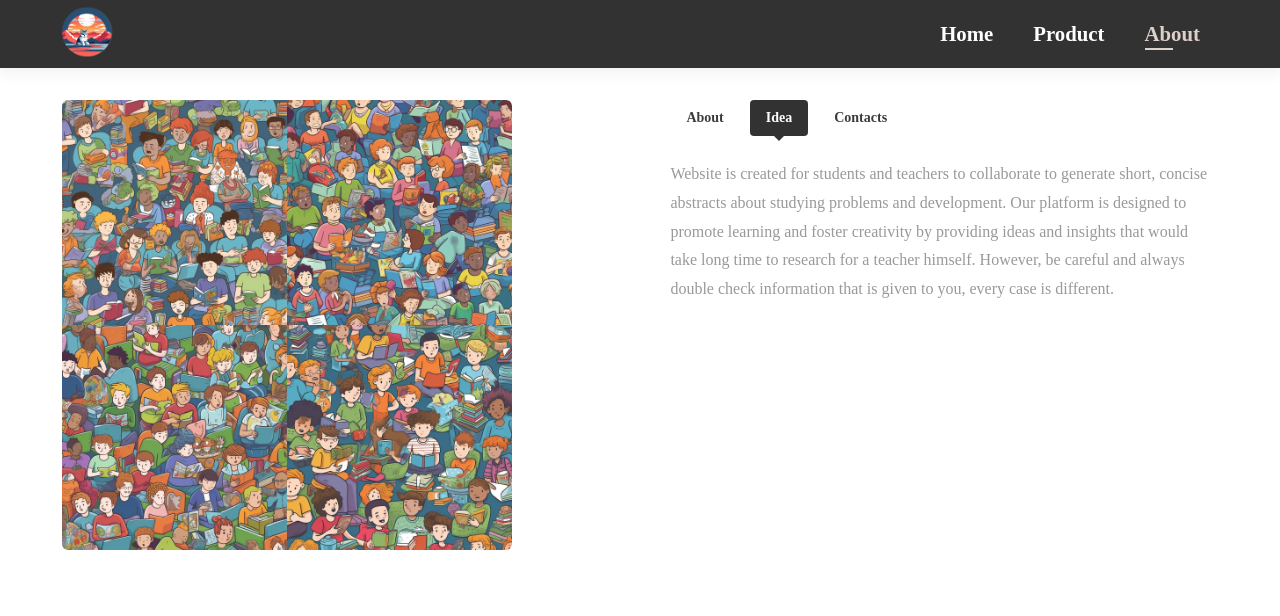
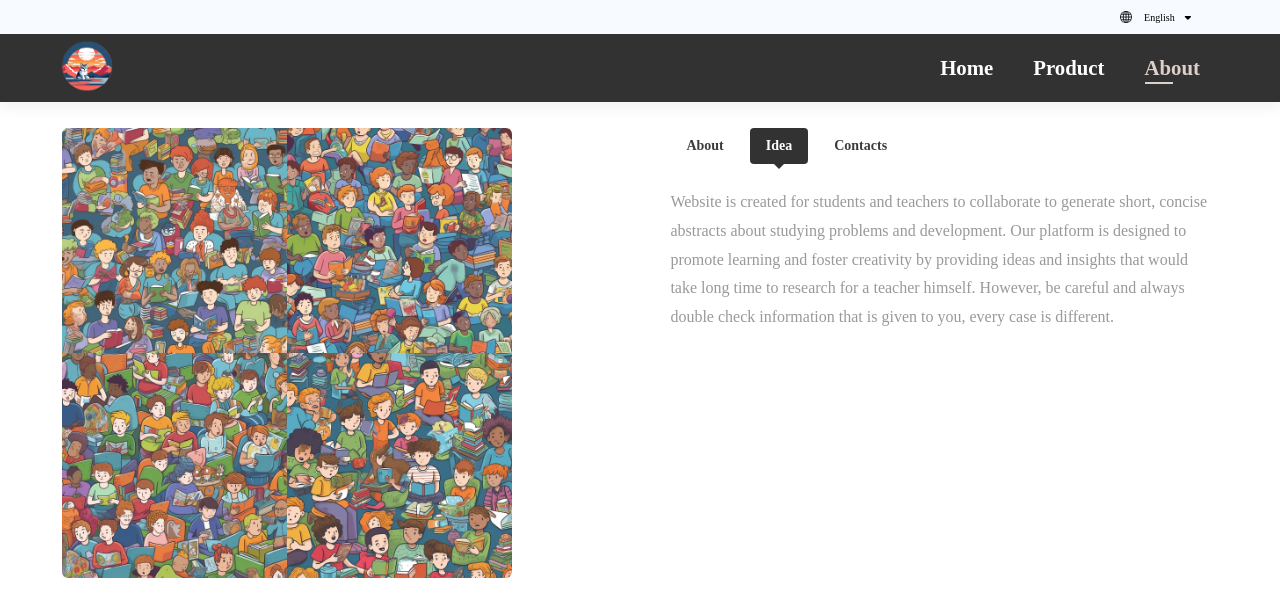
Before and after one commit to saulius-lipkevicius/student-motivation, a React (Create React App) app: page /about in a window 1280 px wide. Shown: the top 616 px of the page. Built offline with nearby package versions, Linux system fonts and the light colour scheme.

Commit message:
fixed menu and fixed navbar issues

```diff
--- a/src/components/LanguageTopHeader.js
+++ b/src/components/LanguageTopHeader.js
@@ -1,5 +1,5 @@
 import React, { useState } from "react"
-import headerLogo from "../images/testas.png"
+import headerLogo from "../images/world.png"
 
 export default function LanguageTopHeader({selected, setSelected}) {
     const [isActive, setIsActive] = useState(false);
@@ -9,8 +9,11 @@ export default function LanguageTopHeader({selected, setSelected}) {
             <div className="dropdown">
                 <div className="dropdown-btn" onClick={(e) => setIsActive(!isActive)}>
                     <img class="btnimg" src={headerLogo} alt="" />
-                    {selected}
-                    <i class="fa-solid fa-caret-down"></i>
+                    <div class="text-arrow">
+                        {selected}
+                        <i class="fa-solid fa-caret-down"></i>
+                    </div>
+
                 </div>
                 {isActive && (
                     <div className="dropdown-content">
--- a/src/css/About.css
+++ b/src/css/About.css
@@ -1,5 +1,5 @@
 .about {
-    padding: 2rem 2rem 2rem 2rem;
+    padding: 8rem 2rem 2rem 2rem !important;
     height: 100% !important;;
     width: 100% !important;;
 }
--- a/src/css/Home.css
+++ b/src/css/Home.css
@@ -52,30 +52,45 @@
 
 .language-nav {
     width: 100%;
-    margin: 0px auto;
     display: flex;
     padding: 0px 0px;
     -moz-box-pack: end;
     justify-content: flex-end;
     background-color: rgb(247, 250, 255);
+    position: fixed;
+    width: 100%;
+    top: 0;
+    z-index: 100;
 }
 
 .dropdown {
-    width: 150px;
-    margin-left: auto;
-    font-size: 12px;
+    width: 200px;
+    padding-top: 7px;
+    font-size: 10px;
     position: relative;
-    text-align: center;
-    padding-bottom: 5px;
+    padding-bottom: 7px;
+    z-index: 50;
+}
+
+.text-arrow  i {
+	margin: 0px 0;
+	padding: 0 10px;
+	line-height: 20px;
 }
 
 .dropdown .dropdown-btn{
-    font-weight: bold;
     align-items: center;
     text-align: center;
-    justify-content: space-between;
+    display: inline-block;
+    width: 80%;
+    padding-left: 25px;
     cursor: pointer;
 }
+
+.dropdown .dropdown-btn .fa-solid fa-caret-down{
+    padding-left: 5px;
+}
+
 
 .dropdown .dropdown-content {
     position: absolute;
@@ -85,12 +100,13 @@
     box-shadow: 3px 3px 10px 6px rgba(185, 23, 23, 0.06);
     font-weight: 500;
     color: #333;
-    width: 95%;
+    width: 80%;
 }
 
 .dropdown .dropdown-content .dropdown-item {
-    padding: 10px;
+    padding: 7px;
     transition: 0.2s;
+
 }
 
 .dropdown .dropdown-content .dropdown-item:hover {
@@ -99,11 +115,10 @@
 
 .btnimg {
     position: absolute;
-    width: 20px;
-    height: 20px;
-
-    left: 20px;
-    top: 40%;
+    width: 12px;
+    height: 12px;
+    left: 40px;
+    top: 50%;
     transform: translateY(-50%);
   }
 
--- a/src/css/NavBarStyles.css
+++ b/src/css/NavBarStyles.css
@@ -6,7 +6,13 @@ nav {
     padding: 5px 60px;
     box-shadow: 0 5px 15px rgba(0, 0, 0, 0.06);
     border-radius: 0px;
+    margin-top: 34px;
+    position: fixed;
+    width: 100%;
+    top: 0;
+    z-index: 99;
   }
+
   #navbar {
     display: flex;
     align-items: center;
@@ -63,10 +69,10 @@ nav {
       align-items: flex-start;
       justify-content: flex-start;
       position: fixed;
-      top: 68px;
+      top: 102px;
       right: -300px;
-      width: 300px;
-      height: 100vh;
+      width: 270px;
+      height: 100%;
       background: #2a3239;
       box-shadow: 0 40px 60px rgba(0, 0, 0, 0.1);
       padding: 40px 0 0 10px;
--- a/src/css/ProductUserForms.css
+++ b/src/css/ProductUserForms.css
@@ -1,5 +1,5 @@
 .create {
-    padding: 2rem 1rem 1rem 1rem;
+    padding: 7rem 1rem 1rem 1rem;
     max-width: 600px;
     margin: 0 auto;
     text-align: center;
--- a/src/pages/About.js
+++ b/src/pages/About.js
@@ -1,14 +1,14 @@
 import React, { useState } from 'react'
 import NavBar from "../components/NavBar";
 import AboutBody from "../components/AboutBody"
-
+import LanguageBar from "../components/LanguageTopHeader"
 
 function About() {
     const [selected, setSelected] = useState("English")
-    // <LanguageTopHeader selected={selected} setSelected={setSelected}/>
+
     return (
         <div>
-
+            <LanguageBar selected={selected} setSelected={setSelected}/>
             <NavBar
                 navLocation={3}
             />
--- a/src/pages/Home.js
+++ b/src/pages/Home.js
@@ -1,13 +1,14 @@
 import React, { useState } from 'react'
 import MainContent from "../components/MainContent"
 import NavBar from "../components/NavBar";
-
+import LanguageBar from "../components/LanguageTopHeader"
 
 function Home() {
     const [selected, setSelected] = useState("English")
-    // <LanguageTopHeader selected={selected} setSelected={setSelected}/>
+
     return (
             <div>
+                <LanguageBar selected={selected} setSelected={setSelected}/>
                 <NavBar
                     navLocation={1}
                 />
--- a/src/pages/Product.js
+++ b/src/pages/Product.js
@@ -1,12 +1,14 @@
 import React, { useState } from 'react'
 import ProductUserInput from '../components/ProductUserInput'
 import NavBar from "../components/NavBar";
+import LanguageBar from "../components/LanguageTopHeader"
 
 function Product() {
     const [selected, setSelected] = useState("English")
-    // <LanguageTopHeader selected={selected} setSelected={setSelected}/>
+
     return (
         <div>
+            <LanguageBar selected={selected} setSelected={setSelected} sticky="top"/>
             <NavBar
                 navLocation={2}
             />
```
Also changed, not shown: src/images/world.png (added).
